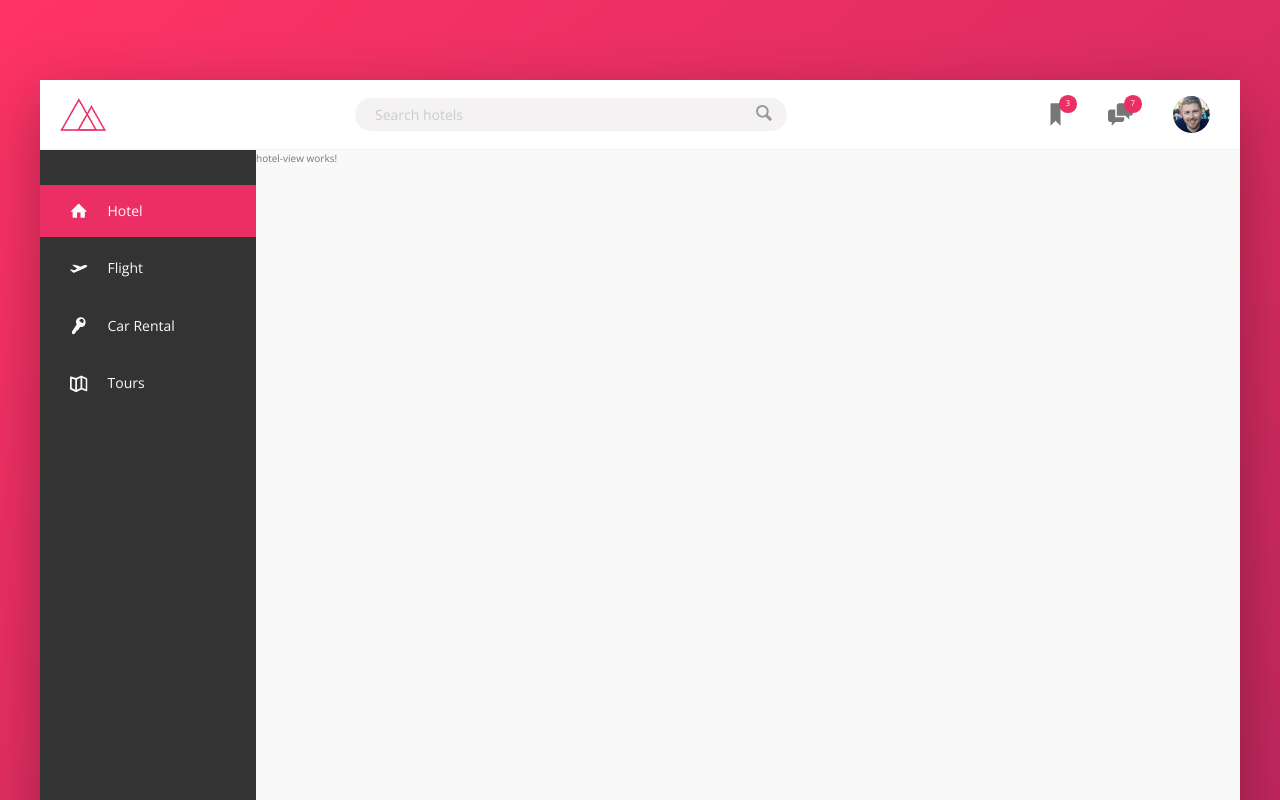
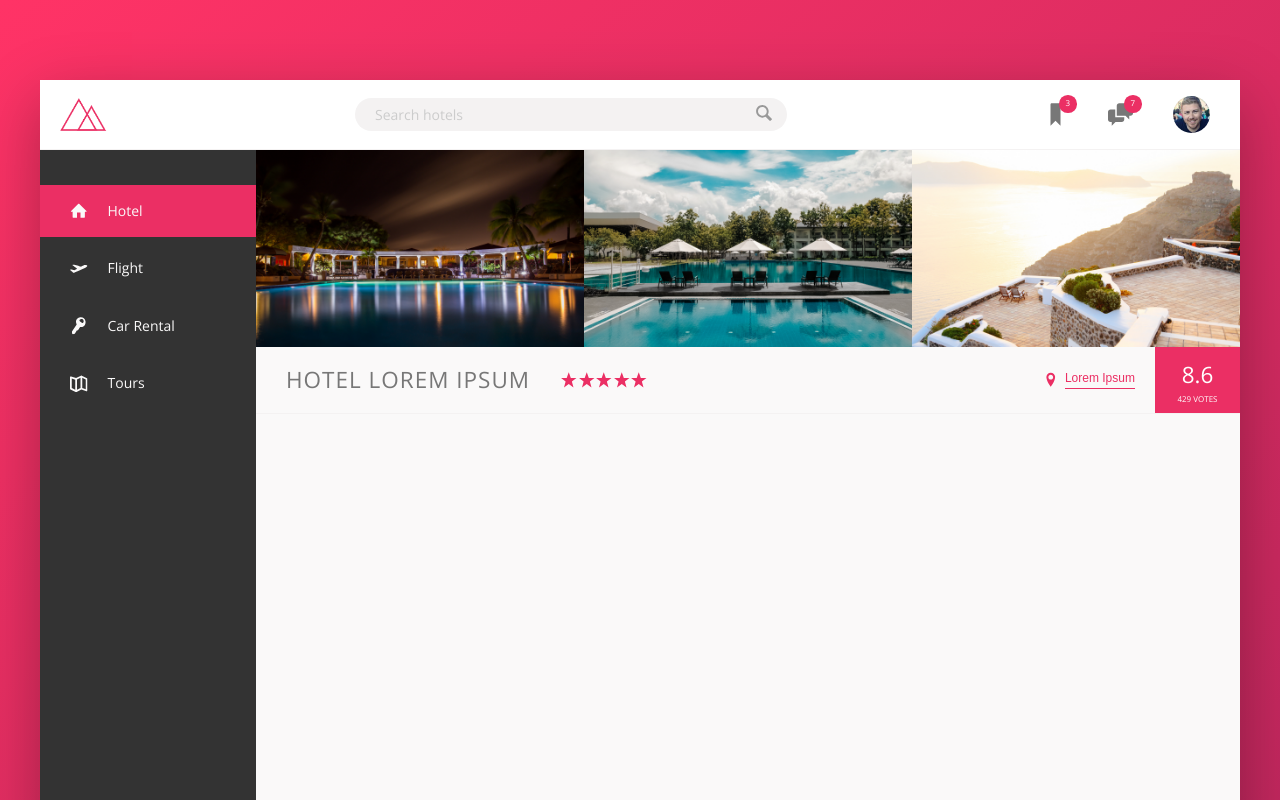
Before and after one commit to akshayr20/Hotel-Booking, an Angular app: page / in a window 1280 px wide. Shown: the top 800 px of the page. Built offline with nearby package versions, Linux system fonts and the light colour scheme.

Commit message:
started work on hotel view section, saving wip

```diff
--- a/src/app/header/header.component.scss
+++ b/src/app/header/header.component.scss
@@ -55,7 +55,6 @@
     &:active {
       transform: translateY(2px);
     }
-
   }
   &__icon {
     height: 2rem;
--- a/src/app/hotel-view/hotel-view.component.html
+++ b/src/app/hotel-view/hotel-view.component.html
@@ -1,3 +1,25 @@
-<p>
-  hotel-view works!
-</p>
+<div class="gallery">
+  <figure class="gallery__item"><img src="../../assets/img/hotel-1.jpg" alt="" class="gallery__photo" /></figure>
+  <figure class="gallery__item"><img src="../../assets/img/hotel-2.jpg" alt="" class="gallery__photo" /></figure>
+  <figure class="gallery__item"><img src="../../assets/img/hotel-3.jpg" alt="" class="gallery__photo" /></figure>
+</div>
+
+<div class="overview">
+  <h1 class="overview__heading">Hotel lorem Ipsum</h1>
+  <div class="overview__stars">
+    <svg class="overview__icon-stars"><use xlink:href="../../assets/img/sprite.svg#icon-star"></use></svg>
+    <svg class="overview__icon-stars"><use xlink:href="../../assets/img/sprite.svg#icon-star"></use></svg>
+    <svg class="overview__icon-stars"><use xlink:href="../../assets/img/sprite.svg#icon-star"></use></svg>
+    <svg class="overview__icon-stars"><use xlink:href="../../assets/img/sprite.svg#icon-star"></use></svg>
+    <svg class="overview__icon-stars"><use xlink:href="../../assets/img/sprite.svg#icon-star"></use></svg>
+  </div>
+
+  <div class="overview__location">
+    <svg class="overview__icon-location"><use xlink:href="../../assets/img/sprite.svg#icon-location-pin"></use></svg> <button class="btn-inline">Lorem Ipsum</button>
+  </div>
+
+  <div class="overview__rating">
+    <div class="overview__rating--average">8.6</div>
+    <div class="overview__rating--count">429 votes</div>
+  </div>
+</div>
--- a/src/app/hotel-view/hotel-view.component.scss
+++ b/src/app/hotel-view/hotel-view.component.scss
@@ -2,3 +2,65 @@
   flex: 1;
   height: 80rem;
 }
+
+.gallery {
+  display: flex;
+  &__photo {
+    width: 100%;
+    display: block;
+  }
+}
+
+.overview {
+  display: flex;
+  align-items: center;
+  border-bottom: var(--line);
+  &__heading {
+    font-size: 2.25rem;
+    font-weight: 300;
+    text-transform: uppercase;
+    letter-spacing: 1px;
+    padding: 1.5rem 3rem;
+  }
+  &__stars {
+    display: flex;
+    margin-right: auto;
+  }
+  &__icon-stars,
+  &__icon-location {
+    width: 1.75rem;
+    height: 1.75rem;
+    fill: var(--color-primary);
+  }
+  &__location {
+    font-size: 1.2rem;
+    display: flex;
+    vertical-align: center;
+  }
+
+  &__icon-location {
+    margin-right: 0.5rem;
+  }
+
+  &__rating {
+    align-self: stretch;
+    padding: 0 2.25rem;
+    background-color: var(--color-primary);
+    margin-left: 2rem;
+    color: #fff;
+
+    display: flex;
+    flex-direction: column;
+    align-items: center;
+    justify-content: center;
+  }
+  &__rating--average {
+    font-size: 2.25rem;
+    font-weight: 300;
+  }
+  &__rating--count {
+    font-size: 0.8rem;
+    text-transform: uppercase;
+    margin-bottom: -3px;
+  }
+}
--- a/src/assets/sass/_main.scss
+++ b/src/assets/sass/_main.scss
@@ -18,3 +18,5 @@ Grey dark 3: #999
 
 @import './base';
 @import './layout';
+
+@import './component/button';
--- /dev/null
+++ b/src/assets/sass/component/_button.scss
@@ -0,0 +1,36 @@
+// BUTTON INLINE
+.btn-inline {
+  border: 0;
+  color: var(--color-primary);
+  font-size: inherit;
+  padding-bottom: 2px;
+  display: inline-block;
+  background-color: transparent;
+  border-bottom: 1px solid currentColor;
+  cursor: pointer;
+  transition: all 0.2s;
+
+  &:hover {
+    color: var(--color-grey-dark-1);
+  }
+
+  &:focus {
+    outline: none;
+    animation: pulsate 1s infinite;
+  }
+}
+
+@keyframes pulsate {
+  0% {
+    transform: scale(1);
+    box-shadow: none;
+  }
+  50% {
+    transform: scale(1.05);
+    box-shadow: 0 1rem 4rem rgba(0, 0, 0, 0.25);
+  }
+  100% {
+    transform: scale(1);
+    box-shadow: none;
+  }
+}
```
